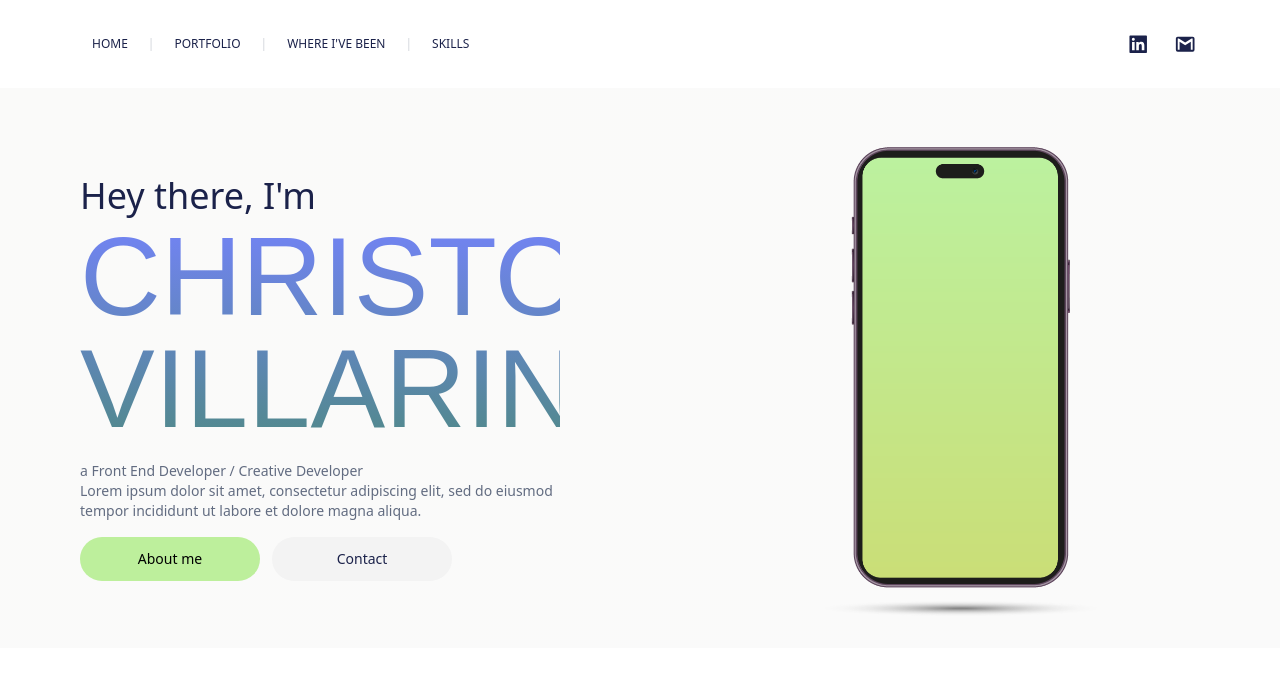
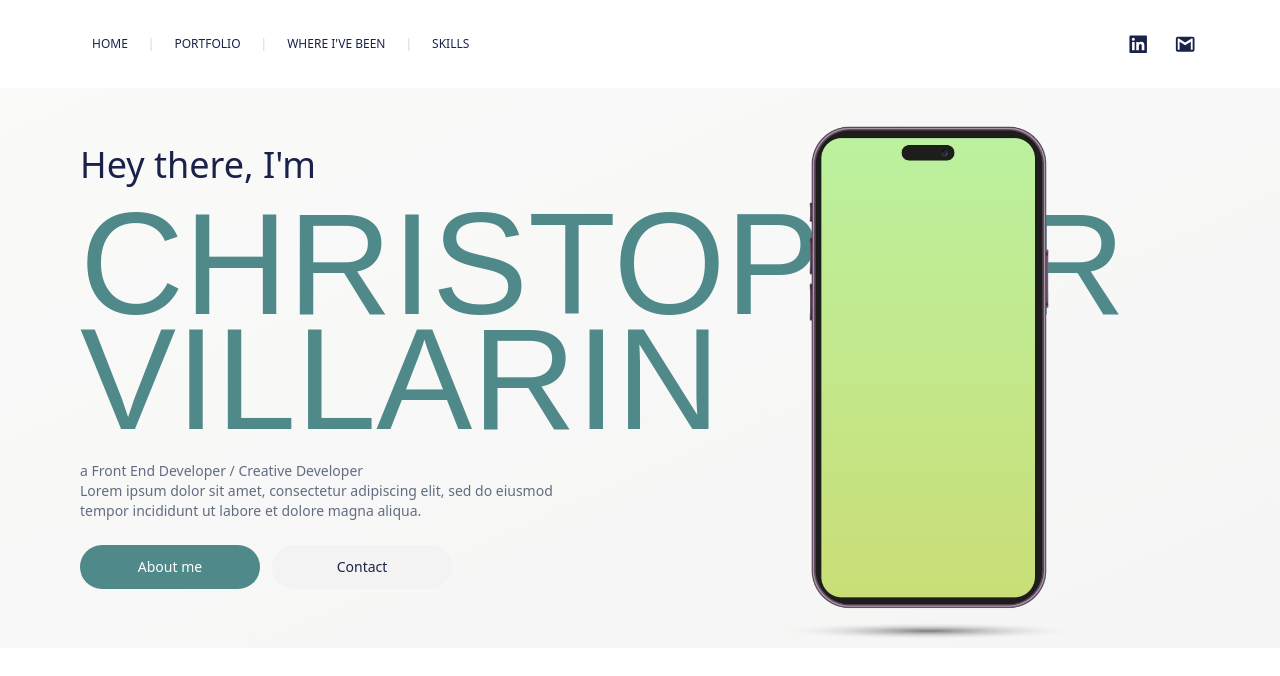
Before and after one commit to chrstphrvllrn/ChristopherVillarin, a React (Create React App) app: page / in a window 1280 px wide. Shown: the top 676 px of the page. Built offline with nearby package versions, Linux system fonts and the light colour scheme.

Commit message:
updatind design

```diff
--- a/src/App.js
+++ b/src/App.js
@@ -5,25 +5,65 @@ function App() {
     <div className=''>
       <NavBar />
 
-      <section className='flex flex-col sm:flex-col md:flex-row bg-gradient-to-br from-stone-50 to-neutral-50'>
-            <div className="w-full sm:w-full md:w-1/2 px-8 sm:px-8 md:px-16 flex flex-col md:flex-row" >
-                  <div className="bg-[f3f3f3] w-full min-h-[50vh] sm:min-h-[50vh]  md:min-h-[70vh]  lg:min-h-[70vh] xl:min-h-[70vh] flex flex-col text-left justify-center mx-auto sm:max-w-[640px] md:max-w-[768px] lg:max-w-[924px] xl:max-w-[1080px] 2xl:max-w-[1536px]"> {/**/}
-                  <p className='text-4xl p-8 sm:p-8 md:p-4 lg:p-4 xl:p-4 font-light w-full leading-snug text-[#1B224A] '>Hey there, I'm<br />  <p className='text-5xl sm:text-5xl md:text-7xl lg:text-8xl xl:text-[7rem] 2xl:text-[10rem] font-medium bebas-neue-regular text-[#1B224A] bg-gradient-to-b from-[#7383F7] to-[#508989] bg-clip-text text-transparent '>CHRISTOPHER<br />VILLARIN</p></p>
-                  {/* <p className='text-4xl p-4 font-light w-full leading-snug text-[#1B224A] '>Hey there, I'm<br />  <p className='text-6xl md:text-8xl lg:text-9xl xl:text-9xl font-medium bebas-neue-regular text-[#1B224A] bg-gradient-to-b from-[#4164A1] via-[#7A4A8A] to-[#7A4A8A] bg-clip-text text-transparent '>CHRISTOPHER<br />VILLARIN</p></p> */}
+      <section className='flex flex-col sm:flex-col md:flex-row bg-gradient-to-br from-stone-50 to-neutral-100 min-h-[85vh] sm:min-h-[85vh]  md:min-h-[45vh]  lg:min-h-[70vh] xl:min-h-[70vh] transition-all duration-300 ease-in-out '>
 
-                    <p className='text-sm px-8 sm:px-8 md:px-4 text-[#626c81] w-full font-light '>a Front End Developer / Creative Developer</p>
-                    <p className='text-sm px-8 sm:px-8 md:px-4  text-[#626c81] w-full font-light'>Lorem ipsum dolor sit amet, consectetur adipiscing elit, sed do eiusmod<br />tempor incididunt ut labore et dolore magna aliqua. </p>
-                    <div className='w-full flex flex-row px-8 sm:px-8 md:px-4 pt-4'>
-                      <button className='text-sm bg-[#BDEF9C] hover:bg-[#f3f3f3] text-[#000] hover:text-[#000] w-[180px] rounded-full font-medium  py-3 px-1 mr-3 ' style={{ transition: 'background-color 0.3s' }}>About me</button>
-                      <button className='text-sm bg-[#f3f3f3] hover:bg-[#4164A1] text-[#1B224A] hover:text-[#fff] w-[180px] rounded-full font-medium  py-3 px-1   ' style={{ transition: 'background-color 0.3s' }}>Contact</button>
-                      {/* <button className='bg-[#4267B2] text-[#000] w-[50px] rounded-full font-medium  py-3 px-4 ml-4'></button>
-                              <button className='bg-[#0077B5] text-[#000] w-[50px] rounded-full font-medium  py-3 px-4 ml-4'></button> */}
-                    </div>
+            <div className="
+                w-full sm:w-full md:w-1/2
+                pl-8 sm:pl-8 md:pl-16
+                pr-8 sm:pr-8 md:pr-0
+                flex flex-col md:flex-row " >
+                  <div className="
+                      w-full flex flex-col
+                      text-left
+                      justify-center
+                      mx-auto
+                      sm:max-w-[640px] md:max-w-[768px] lg:max-w-[924px] xl:max-w-[1080px] 2xl:max-w-[1536px]
+                      py-10 sm:py-4 md:py-4 lg:py-5 xl:py-5
+                      gap-y-2 sm:gap-y-2 md:gap-y-5 lg:gap-y-5 xl:gap-y-6
+                      "> {/**/}
+                      <p className='
+
+                      pl-8 sm:pl-8 md:pl-4 lg:pl-4 xl:pl-4
+                      text-4xl
+                      font-light
+                      w-full
+                      leading-none
+                      text-[#1B224A]
+                      transition-all duration-300 ease-in-out'>Hey there, I'm<br />  </p>
+                      <p className='
+                      pl-8 sm:pl-8 md:pl-4 lg:pl-4 xl:pl-4
+                      text-6xl sm:text-7xl md:text-7xl lg:text-8xl xl:text-[9rem] 2xl:text-[10rem]
+                      font-medium
+                      bebas-neue-regular
+                      text-[#508989]
+                      transition-all duration-300 ease-in-out
+                      leading-[0.8em] sm:leading-[0.8em] md:leading-[0.8em] xl:leading-[0.8em]'>CHRISTOPHER<br />VILLARIN</p>{/**bg-gradient-to-b from-[#7383F7] to-[#508989] bg-clip-text text-transparent*/}
+                      {/* <p className='text-4xl p-4 font-light w-full leading-snug text-[#1B224A] '>Hey there, I'm<br />  <p className='text-6xl md:text-8xl lg:text-9xl xl:text-9xl font-medium bebas-neue-regular text-[#1B224A] bg-gradient-to-b from-[#4164A1] via-[#7A4A8A] to-[#7A4A8A] bg-clip-text text-transparent '>CHRISTOPHER<br />VILLARIN</p></p> */}
+
+                        <p className='text-sm px-8 sm:px-8 md:px-4 text-[#626c81] w-full font-light transition-all duration-300 ease-in-out'>a Front End Developer / Creative Developer<br></br>Lorem ipsum dolor sit amet, consectetur adipiscing elit, sed do eiusmod<br />tempor incididunt ut labore et dolore magna aliqua. </p>
+                        <div className='w-full flex flex-row px-8 sm:px-8 md:px-4 '>
+                          <button className='text-sm bg-[#508989] hover:bg-[#f3f3f3] text-[#fff] hover:text-[#000] w-[180px] rounded-full font-medium  py-3 px-1 mr-3 transition-all duration-300 ease-in-out' style={{ transition: 'background-color 0.3s' }}>About me</button>
+                          <button className='text-sm bg-[#f3f3f3] hover:bg-[#508989] text-[#1B224A] hover:text-[#fff] w-[180px] rounded-full font-medium  py-3 px-1  transition-all duration-300 ease-in-out ' style={{ transition: 'background-color 0.3s' }}>Contact</button>
+                          {/* <button className='bg-[#4267B2] text-[#000] w-[50px] rounded-full font-medium  py-3 px-4 ml-4'></button>
+                                  <button className='bg-[#0077B5] text-[#000] w-[50px] rounded-full font-medium  py-3 px-4 ml-4'></button> */}
+                        </div>
                   </div>
             </div>
-            <div className="w-full sm:w-full md:w-1/2 px-8 sm:px-8 md:px-16 min-h-[70vh] flex flex-row justify-center items-center md:flex-row text-[#030303]" >
-            <div className="w-full sm:w-full md:w-full min-h-[70vh] text-[#030303] font-light bg-[url('./images/background/iphone.png')] bg-contain bg-center bg-no-repeat xl:bg-contain lg:bg-contain md:bg-contain sm:bg-contain " >
-              </div>
+            <div className="
+            w-full sm:w-full md:w-1/2
+            pr-8 sm:pr-8 md:pr-16
+            pl-8 sm:pl-8 md:pl-0
+            flex
+            flex-row  md:flex-row
+            justify-center
+            items-center
+            text-[#030303]
+            transition-all
+            duration-300
+             ease-in-out" >
+                 <div className="w-full sm:w-full md:w-full min-h-[50vh] sm:min-h-[50vh] md:min-h-[50vh] lg:min-h-[70vh] text-[#030303] font-light bg-[url('./images/background/iphone.png')] bg-contain bg-center bg-no-repeat xl:bg-contain lg:bg-contain md:bg-contain sm:bg-contain " >
+                 </div>
+
             </div>
       </section>
     </div>);
--- a/src/components/NavBar.js
+++ b/src/components/NavBar.js
@@ -25,16 +25,16 @@ const NavBar = () => {
                             bg-[#fff]
                             hover:bg-[#D5D5D8]'
                             style={{ transition: 'background-color 0.3s' }}>
-                                <li className='p-3 mx-5 md:mx-2  cursor-pointer hover:scale-105 transition-all duration-500' >HOME</li>
+                                <li className='p-3 mx-5 md:mx-2  cursor-pointer hover:scale-105 transition-all duration-300 ease-in-out' >HOME</li>
                             </Link>
                             {/*bg-[#f3f3f3] hover:bg-[#fac541]*/}
                             {/* bg-[#f3f3f3] hover:bg-[#f3f3f3]  */}
                             <p className='pt-3 pb-3 font-light text-gray-300 bg-[#fff]'>|</p>
-                            <Link to="/portfolio" className='hover:text-[#000] bg-[#fff] hover:bg-[#f3f3f3] ' style={{ transition: 'background-color 0.3s' }}> <li className='p-3 mx-5 md:mx-2 cursor-pointer hover:scale-105 transition-all duration-500' >PORTFOLIO</li></Link>
+                            <Link to="/portfolio" className='hover:text-[#000] bg-[#fff] hover:bg-[#f3f3f3] ' style={{ transition: 'background-color 0.3s' }}> <li className='p-3 mx-5 md:mx-2 cursor-pointer hover:scale-105 transition-all duration-300 ease-in-out' >PORTFOLIO</li></Link>
                             <p className='pt-3 pb-3 font-light text-gray-300 bg-[#fff]'>|</p>
-                            <Link to="/history" className='hover:text-[#000] bg-[#fff] hover:bg-[#f3f3f3] ' style={{ transition: 'background-color 0.3s' }}><li className='p-3 mx-5 md:mx-2  cursor-pointer hover:scale-105 transition-all duration-500' >WHERE I'VE BEEN</li></Link>
+                            <Link to="/history" className='hover:text-[#000] bg-[#fff] hover:bg-[#f3f3f3] ' style={{ transition: 'background-color 0.3s' }}><li className='p-3 mx-5 md:mx-2  cursor-pointer hover:scale-105 transition-all duration-300 ease-in-out' >WHERE I'VE BEEN</li></Link>
                             <p className='pt-3 pb-3 font-light text-gray-300 bg-[#fff]'>|</p>
-                            <Link to="/skills" className='hover:text-[#000] rounded-r-full bg-[#fff] hover:bg-[#D5D5D8]' style={{ transition: 'background-color 0.3s' }}> <li className='p-3 mx-5 md:mx-2 cursor-pointer hover:scale-105 transition-all duration-500'  >SKILLS</li></Link>
+                            <Link to="/skills" className='hover:text-[#000] rounded-r-full bg-[#fff] hover:bg-[#D5D5D8]' style={{ transition: 'background-color 0.3s' }}> <li className='p-3 mx-5 md:mx-2 cursor-pointer hover:scale-105 transition-all duration-300 ease-in-out'  >SKILLS</li></Link>
                             {/* <button className='bg-[#000000] text-[#FFF] w-[100px] h-5/6 rounded-full font-regular'>Learn More</button> */}
                         </ul>
                         {/* <ul className='flex bg-[#f3f3f3] rounded-full font-medium text-sm sm:text-sm md:text-sm lg:text-sm xl:text-md hover:bg-[#fac541] hover:text-[#000] cursor-pointer'>
--- a/src/components/Portfolio.js
+++ b/src/components/Portfolio.js
@@ -32,8 +32,8 @@ const Portfolio = () => {
             <div className="w-full flex flex-col text-[#030303] font-light bg-[#f3f3f3] ">
                 <div className="w-full h-auto min-h-[50vh] flex flex-col items-start text-left justify-center mx-auto
                 sm:max-w-[640px] md:max-w-[768px] lg:max-w-[924px] xl:max-w-[1240px] 2xl:max-w-[1636px]
-                gap-3">
-                <div className="w-full h-full flex items-center flex-wrap justify-center sm:flex-row md:flex-row lg:flex-row xl:flex-row 2xl:flex-row transition-all duration-2000 ease-in-out transform gap-2" style={{ transition: 'grid 0.5s ease' }}>
+                gap-3 transition-all duration-500">
+                <div className="w-full h-full flex items-center flex-wrap justify-center sm:flex-row md:flex-row lg:flex-row xl:flex-row 2xl:flex-row transition-all duration-2000 ease-in-out transform gap-2 transition-all duration-500">
                            <Project thumbnail={banner1} name="Banner • 2024 "  ></Project>
                            <Project thumbnail={banner3} name="Banner • 2024" ></Project>
                            <Project thumbnail={banner9} name="Banner • 2024" ></Project>
```
